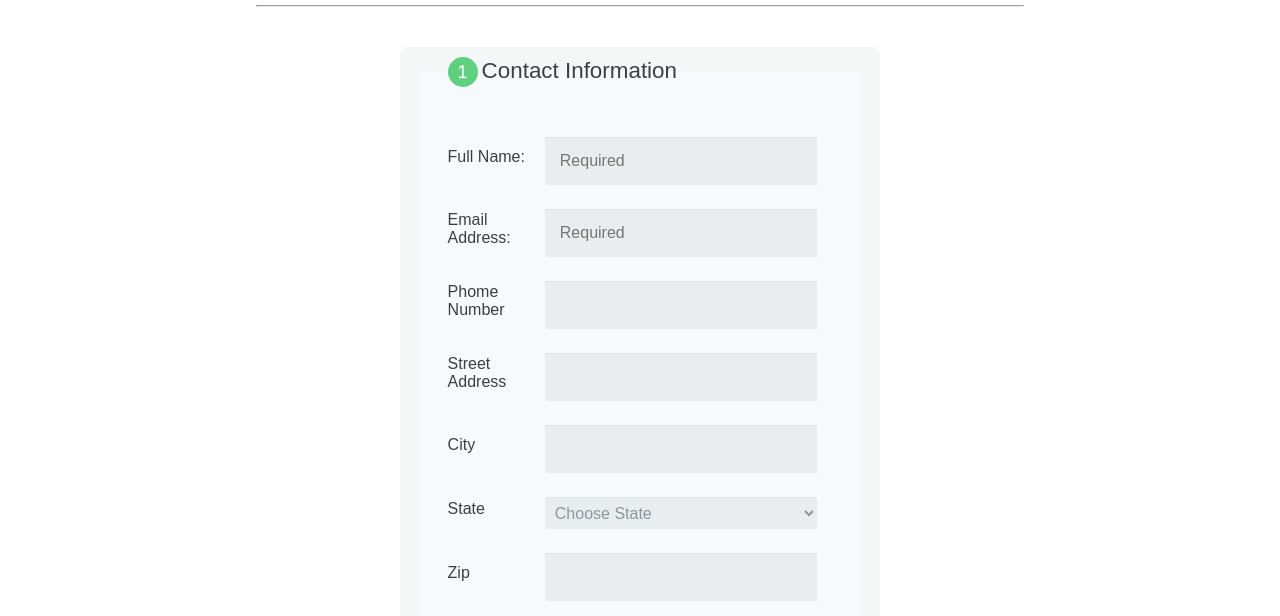
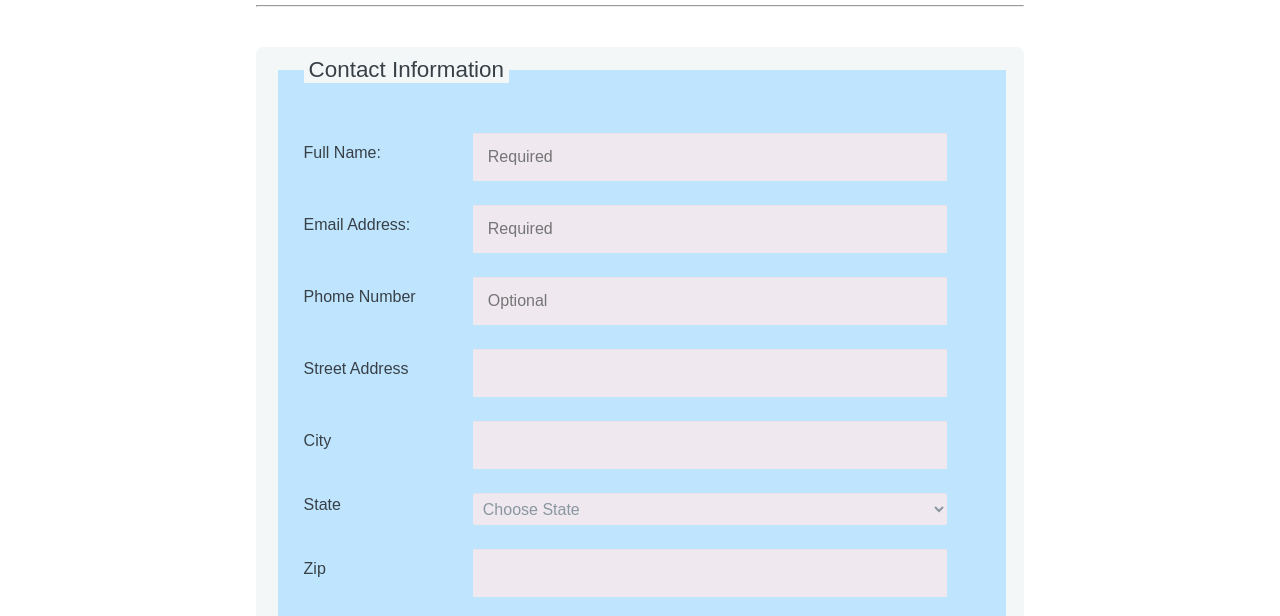
Before and after one commit to David007770/techdegree-project-3, a plain HTML site: page index.html in a window 1280 px wide. Shown: the part 184-800 px from the top of the page. Drawn offline with Linux system fonts and the light colour scheme.

Commit message:
Made corrections based off of comments
Made corrections based on comments:

Roughly matches layout of the mobile and desktop mockups. General spacing and arrangement of the elements matches the design of the mockups for mobile and desktop.
 ---- Labels are wrapping onto a new line on tablet/desktop view. I would widen the max-width  on the form just a bit to allow the labels to extend on one line
:x: Focus states used for text fields.
 ---- CCSS:focus Selector is not being used
:x: HTML and CSS files pass validation with no errors.
 ---- Your HTML file has 2 errors
:x: *Exceeds* /   Form has additional placeholder text for other fields.
 ---- You have a third placeholder attribute on the  tag but placeholder is not allowed on the Select element
:x: *Exceeds* /   HTML5 required attribute for form validation used.
 ----
:x: *Exceeds* /   Change the background color for at least ONE of the main sections of the site.
 ----
:x: *Exceeds* /   CSS transitions used for focus states.

```diff
--- a/css/main.css
+++ b/css/main.css
@@ -86,6 +86,11 @@ fieldset {
   border: none;
 }
 
+legend {
+  background-color: #f4f7f8;
+  padding-right: 5px;
+  padding-left: 5px;
+}
 .fieldset-1 {
   width: 100%;
   height: 100%;
@@ -93,7 +98,7 @@ fieldset {
   border: none;
   display: flex;
   flex-direction: column;
-  background-color: #f7fafc;
+  background-color: #bfe4fd;
 }
 
 .flex-row {
@@ -123,14 +128,21 @@ select {
   outline: 0;
   padding: 15px;
   width: 100%;
-  background-color: #e8eeef;
+  background-color: #efe8ef;
   color: #8a97a0;
   box-shadow: 0 1px 0 rgba(0,0,0,0.03) inset;
+  transition: ease-in-out, background-color .35s ease-in-out;
 }
 
 input[type="radio"],
 input[type="checkbox"] {
   margin: 0 4px 8px 0;
+}
+
+input:focus,
+select:focus,
+textarea:focus{
+    background-color: rgb(218, 247, 199);
 }
 
 
@@ -140,7 +152,7 @@ input[type="checkbox"] {
   border: none;
   display: flex;
   flex-direction: column;
-  background-color: #f7fafc;
+  background-color: #bfe4fd;
 }
 
 .checkbox {
@@ -190,20 +202,6 @@ label.light {
   display: inline;
 }
 
-.number {
-  background-color: #5fcf80;
-  color: #fff;
-  height: 30px;
-  width: 30px;
-  display: inline-block;
-  font-size: 0.8em;
-  margin-right: 4px;
-  line-height: 30px;
-  text-align: center;
-  text-shadow: 0 1px 0 rgba(255,255,255,0.2);
-  border-radius: 100%;
-}
-
 .copyright {
   text-align: center;
   margin:  2vh auto;
@@ -235,6 +233,6 @@ fieldset {
 	}
 
   form {
-    max-width: 480px;
+    max-width: 1080px;
   }
 }
--- a/index.html
+++ b/index.html
@@ -20,25 +20,24 @@
        </div>
         <hr class="horizontal-L">
         <hr>
-        <section id="contact-info"></section>
+        <section id="contact-info">
 
 
       <form class="reg-form" action="index.html" method="POST">
 
         <fieldset class="fieldset-1">
-          <legend><span class="number">1</span>Contact Information</legend>
-
+            <legend>Contact Information</legend>
         <div class="flex-row">
           <label for="full-name">Full Name:</label>
-          <input type="text" id="full-name" name="user_name" placeholder="Required">
+          <input type="text" id="full-name" name="user_name" placeholder="Required" required>
         </div>
         <div class="flex-row">
             <label for="email">Email Address:</label>
-            <input type="email" id="email" name="username" placeholder="Required">
+            <input type="email" id="email" name="username" placeholder="Required" required>
         </div>
         <div class="flex-row">
            <label for="phone">Phome Number</label>
-           <input type="tel" id="phone" name="phone_number">
+           <input type="tel" id="phone" name="phone_number" placeholder="Optional">
         </div>
         <div class="flex-row">
             <label for="street-address">Street Address</label>
@@ -50,7 +49,7 @@
         </div>
         <div class="flex-row">
             <label for="state">State</label>
-            <select id="state" name="state" placeholder="Choose State">
+            <select id="state" name="state">
                 <optgroup label="US State">
                   <option value="" disabled selected>Choose State</option>
                   <option value="AL">Alabama</option>
@@ -128,7 +127,7 @@
       <hr>
 
   <fieldset class="fieldset-2">
-    <legend><span class="number">2</span>Newsletter</legend>
+    <legend>Newsletter</legend>
     <label>Select the newsletter you would like to receive</label>
     <div class="checkbox">
     <input type="checkbox" id="html" value="html" name="newsletter-type">
@@ -156,8 +155,8 @@
     <label for="topics">Other topics you'd like to hear about</label>
     <textarea id="topics" name="other-topics"></textarea>
   </fieldset>
+  <button type="submit">Sign Up</button>
 </form>
-    <button type="submit">Sign Up</button>
 
     <p class="copyright">Copyright&copy; The Code Review &reg;</p>
   </section>
```
